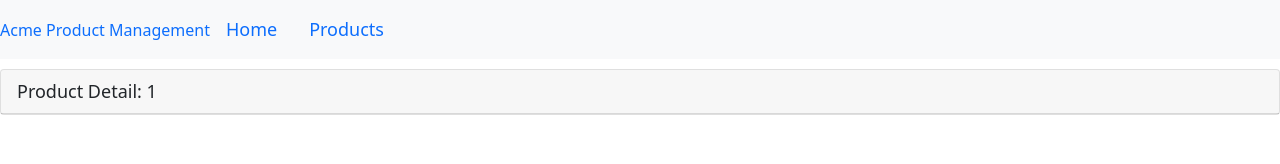
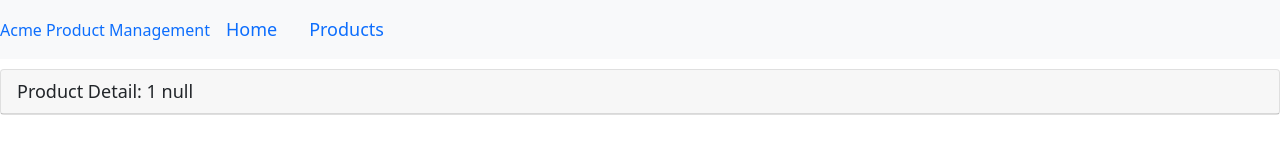
Before and after one commit to satyaprakashrath/angular-getstarted-deborah, an Angular app: page /product/1 in a window 1280 px wide. Shown: the top 164 px of the page. Built offline with nearby package versions, Linux system fonts and the light colour scheme.

Commit message:
handle null and undefined

```diff
--- a/src/app/product/product-detail.component.html
+++ b/src/app/product/product-detail.component.html
@@ -1,5 +1,5 @@
 <div class="card">
     <div class="card-header">
-        {{pageTitle}}
+        {{pageTitle + ' '+product?.productName}}
     </div>
 </div>
--- a/src/app/product/product-detail.component.ts
+++ b/src/app/product/product-detail.component.ts
@@ -1,5 +1,6 @@
 import { Component, OnInit } from '@angular/core';
 import { ActivatedRoute } from '@angular/router';
+import { IProduct } from './product';
 
 @Component({
   selector: 'pm-product-detail',
@@ -8,7 +9,9 @@ import { ActivatedRoute } from '@angular/router';
 })
 export class ProductDetailComponent implements OnInit {
 
-  pageTitle : string = 'Product Detail'
+  pageTitle : string = 'Product Detail';
+  product : IProduct | undefined;
+
 
   constructor(private route: ActivatedRoute) { }
 
```
